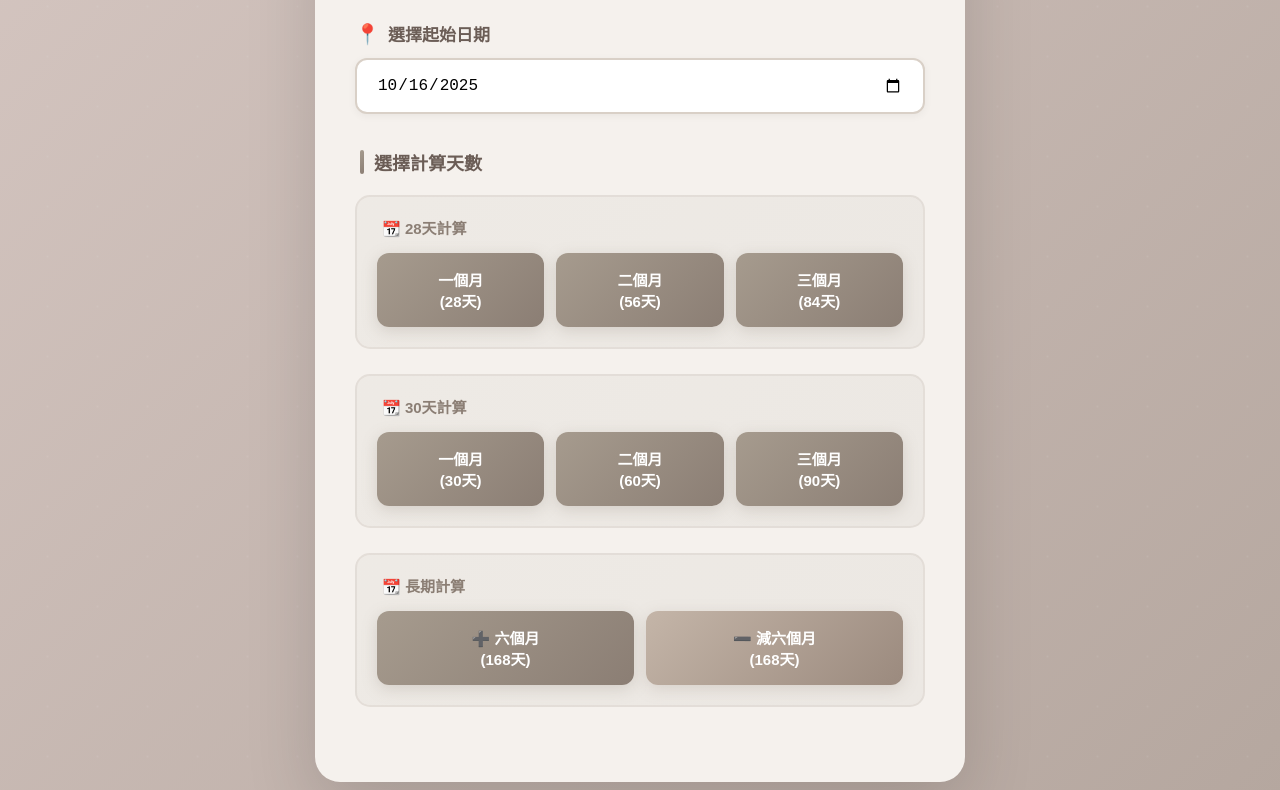
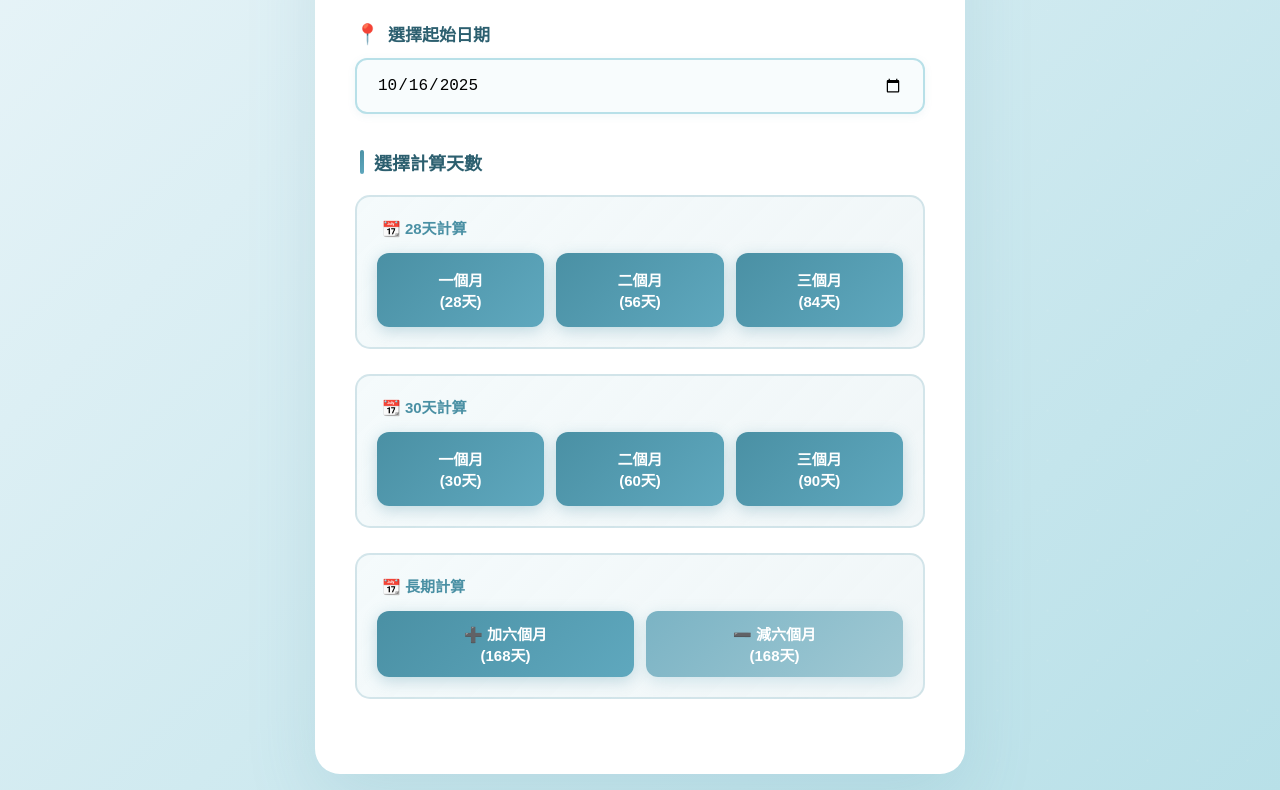
Before and after one commit to crystalarcx/spared, a plain HTML site: page hah/cal/cal.html in a window 1280 px wide. Shown: the part 120-910 px from the top of the page. Drawn offline with Linux system fonts and the light colour scheme; no server answers.

Commit message:
Update styles in cal.html for improved design

```diff
--- a/hah/cal/cal.html
+++ b/hah/cal/cal.html
@@ -14,7 +14,7 @@
 
         body {
             font-family: 'Microsoft JhengHei', 'Arial', sans-serif;
-            background: linear-gradient(135deg, #D4C5C0 0%, #B5A79F 100%);
+            background: linear-gradient(135deg, #E8F4F8 0%, #B8E0E8 100%);
             min-height: 100vh;
             padding: 20px;
             display: flex;
@@ -43,10 +43,10 @@
         }
 
         .container {
-            background: #F5F1ED;
+            background: #FFFFFF;
             backdrop-filter: blur(10px);
             border-radius: 25px;
-            box-shadow: 0 25px 70px rgba(0, 0, 0, 0.15);
+            box-shadow: 0 25px 70px rgba(74, 144, 164, 0.15);
             max-width: 650px;
             width: 100%;
             padding: 40px;
@@ -67,7 +67,7 @@
         }
 
         h1 {
-            background: linear-gradient(135deg, #8B7E74 0%, #A69B8E 100%);
+            background: linear-gradient(135deg, #4A90A4 0%, #5FA8BE 100%);
             -webkit-background-clip: text;
             -webkit-text-fill-color: transparent;
             background-clip: text;
@@ -86,7 +86,7 @@
         .input-label {
             font-size: 17px;
             font-weight: 600;
-            color: #6B5D56;
+            color: #2C5F6F;
             margin-bottom: 12px;
             display: block;
             display: flex;
@@ -103,17 +103,17 @@
             width: 100%;
             padding: 16px 20px;
             font-size: 16px;
-            border: 2px solid #D9D0C7;
+            border: 2px solid #B8E0E8;
             border-radius: 12px;
             transition: all 0.3s;
-            background: #FFFFFF;
-            box-shadow: 0 2px 8px rgba(0, 0, 0, 0.05);
+            background: #F8FCFD;
+            box-shadow: 0 2px 8px rgba(74, 144, 164, 0.08);
         }
 
         input[type="date"]:focus {
             outline: none;
-            border-color: #A69B8E;
-            box-shadow: 0 4px 15px rgba(139, 126, 116, 0.2);
+            border-color: #4A90A4;
+            box-shadow: 0 4px 15px rgba(74, 144, 164, 0.2);
             transform: translateY(-2px);
         }
 
@@ -124,7 +124,7 @@
         .section-title {
             font-size: 18px;
             font-weight: 700;
-            color: #6B5D56;
+            color: #2C5F6F;
             margin-bottom: 20px;
             display: flex;
             align-items: center;
@@ -136,16 +136,16 @@
             content: '';
             width: 4px;
             height: 24px;
-            background: linear-gradient(135deg, #A69B8E 0%, #8B7E74 100%);
+            background: linear-gradient(135deg, #4A90A4 0%, #5FA8BE 100%);
             border-radius: 2px;
         }
 
         .button-group {
             margin-bottom: 25px;
             padding: 20px;
-            background: linear-gradient(135deg, rgba(166, 155, 142, 0.08) 0%, rgba(139, 126, 116, 0.08) 100%);
+            background: linear-gradient(135deg, rgba(184, 224, 232, 0.15) 0%, rgba(74, 144, 164, 0.08) 100%);
             border-radius: 15px;
-            border: 2px solid rgba(166, 155, 142, 0.15);
+            border: 2px solid rgba(74, 144, 164, 0.2);
         }
 
         .button-group:last-child {
@@ -155,7 +155,7 @@
         .group-label {
             font-size: 15px;
             font-weight: 700;
-            color: #8B7E74;
+            color: #4A90A4;
             margin-bottom: 15px;
             display: block;
             padding-left: 5px;
@@ -178,14 +178,14 @@
             padding: 16px;
             font-size: 15px;
             font-weight: 700;
-            background: linear-gradient(135deg, #A69B8E 0%, #8B7E74 100%);
+            background: linear-gradient(135deg, #4A90A4 0%, #5FA8BE 100%);
             color: white;
             border: none;
             border-radius: 12px;
             cursor: pointer;
             transition: all 0.3s;
             white-space: nowrap;
-            box-shadow: 0 4px 15px rgba(139, 126, 116, 0.25);
+            box-shadow: 0 4px 15px rgba(74, 144, 164, 0.3);
             position: relative;
             overflow: hidden;
         }
@@ -210,7 +210,7 @@
 
         .calc-button:hover {
             transform: translateY(-3px);
-            box-shadow: 0 6px 20px rgba(139, 126, 116, 0.35);
+            box-shadow: 0 6px 20px rgba(74, 144, 164, 0.4);
         }
 
         .calc-button:active {
@@ -218,22 +218,22 @@
         }
 
         .calc-button.subtract {
-            background: linear-gradient(135deg, #C4B5A8 0%, #9B8A7E 100%);
-            box-shadow: 0 4px 15px rgba(155, 138, 126, 0.25);
+            background: linear-gradient(135deg, #7BB3C4 0%, #A0C9D4 100%);
+            box-shadow: 0 4px 15px rgba(123, 179, 196, 0.3);
         }
 
         .calc-button.subtract:hover {
-            box-shadow: 0 6px 20px rgba(155, 138, 126, 0.35);
+            box-shadow: 0 6px 20px rgba(123, 179, 196, 0.4);
         }
 
         .result-section {
-            background: linear-gradient(135deg, #EBE6E0 0%, #DED7CF 100%);
+            background: linear-gradient(135deg, #F0F8FA 0%, #E1F2F5 100%);
             border-radius: 18px;
             padding: 30px;
             min-height: 150px;
             display: none;
-            border: 2px solid rgba(166, 155, 142, 0.15);
-            box-shadow: 0 8px 25px rgba(0, 0, 0, 0.08);
+            border: 2px solid rgba(74, 144, 164, 0.2);
+            box-shadow: 0 8px 25px rgba(74, 144, 164, 0.12);
         }
 
         .result-section.show {
@@ -255,7 +255,7 @@
         .result-date {
             font-size: 26px;
             font-weight: 800;
-            color: #5A4E47;
+            color: #2C5F6F;
             margin-bottom: 18px;
             text-align: center;
             letter-spacing: 0.5px;
@@ -301,7 +301,7 @@
 
         .loading {
             text-align: center;
-            color: #8B7E74;
+            color: #4A90A4;
             font-size: 16px;
             font-weight: 600;
             animation: pulse 1.5s infinite;
@@ -573,8 +573,8 @@
             <div class="button-group">
                 <span class="group-label">📆 長期計算</span>
                 <div class="buttons-grid double">
-                    <button class="calc-button" onclick="calculateDate(168)">➕ 六個月<br>(168天)</button>
-                    <button class="calc-button subtract" onclick="calculateDate(-168)">➖ 減六個月<br>(168天)</button>
+                    <button class="calc-button" onclick="calculateDate(168)" style="padding: 12px;">➕ 加六個月<br>(168天)</button>
+                    <button class="calc-button subtract" onclick="calculateDate(-168)" style="padding: 12px;">➖ 減六個月<br>(168天)</button>
                 </div>
             </div>
         </div>
```
